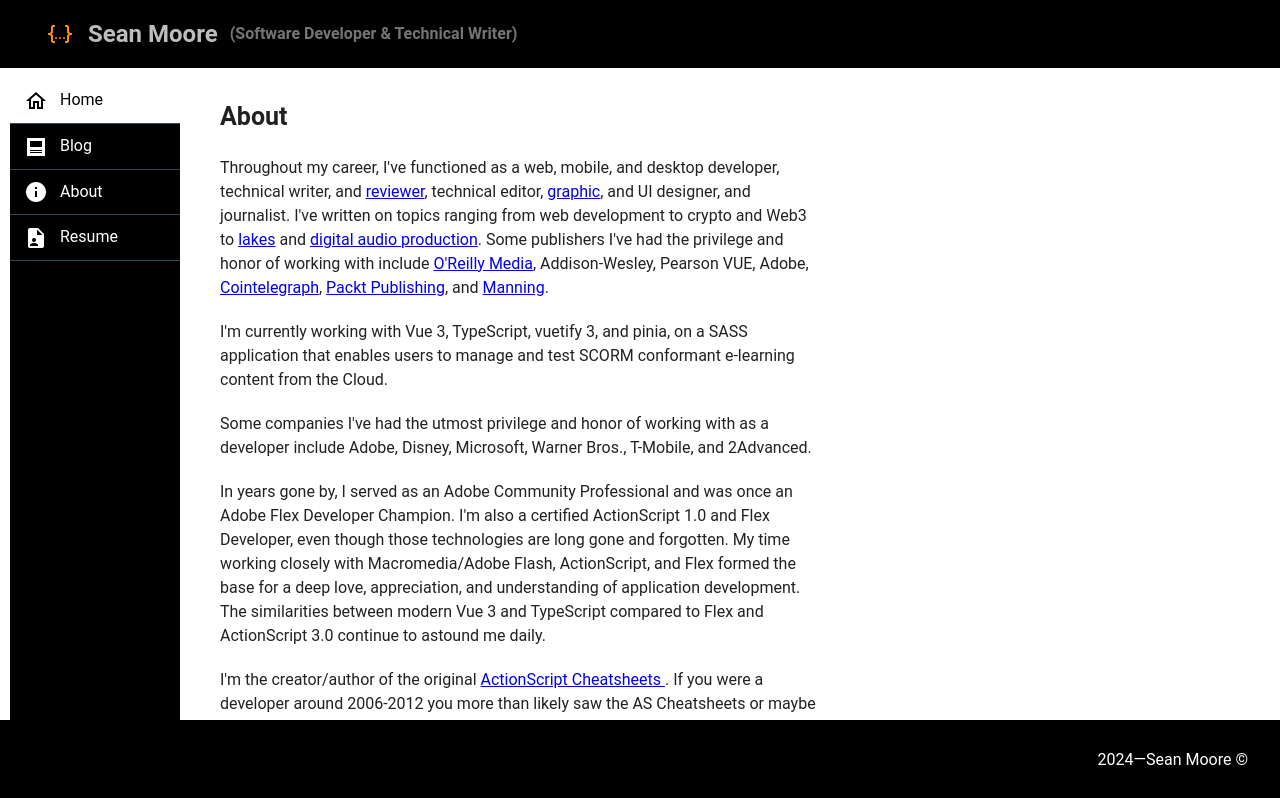
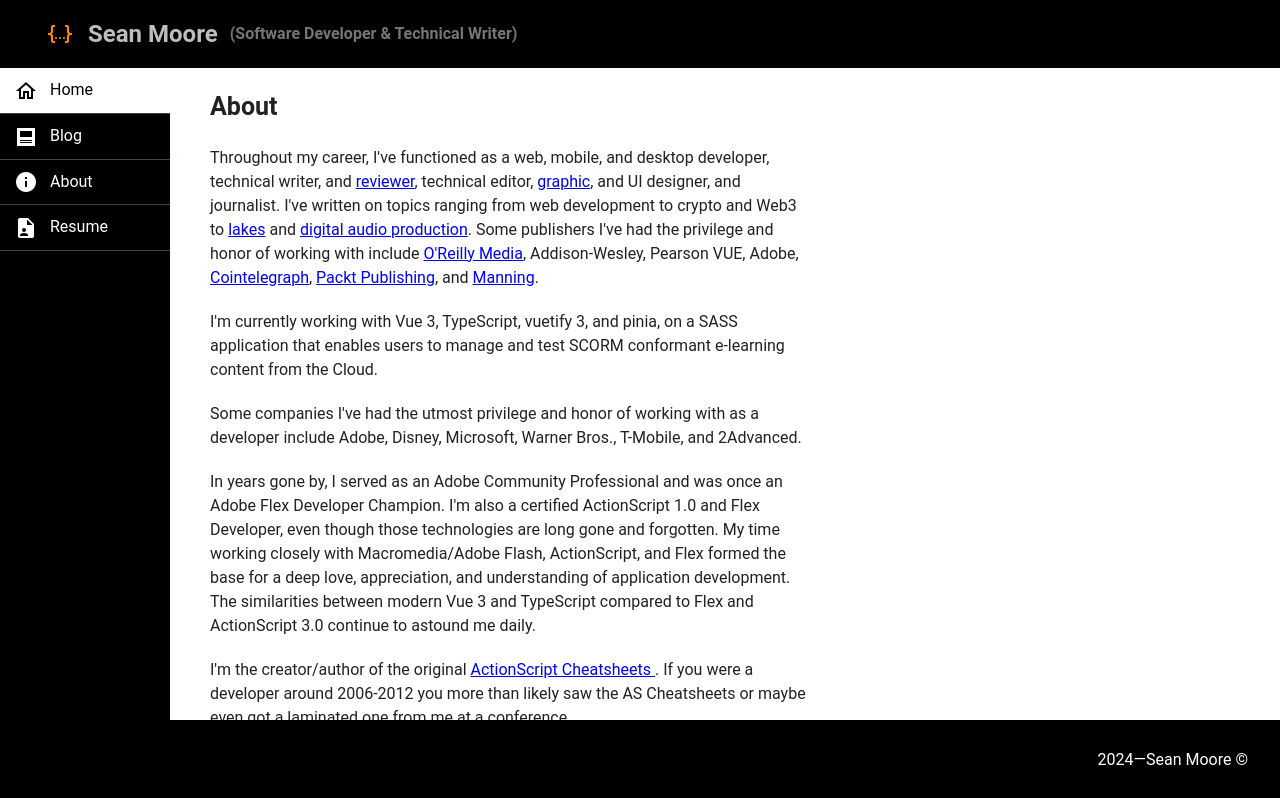
Before and after one commit to seanmooretechwriter/seanmooretechwriter.github.io, a Vue app: page /about in a window 1280 px wide. Shown: the top 798 px of the page. Built offline with nearby package versions, Linux system fonts and the light colour scheme.

Commit message:
refactor: Fix margin and clean up

```diff
--- a/src/App.vue
+++ b/src/App.vue
@@ -1,9 +1,9 @@
 <template>
   <v-app>
-    <Header :title="applicationTitle" :subtitle="applicationSubtitle" style=" height: 135px; " />
+    <Header :title="applicationTitle" :subtitle="applicationSubtitle" style="height: 135px; " />
     <v-main style=" height: 100%">
       <div class="container-fluid" style="height: 100%;" >
-        <div class="sidebar"  style="height: 100%;" >
+        <div class="sidebar" style="height: 100%;" >
           <NavigationMenu/>
         </div>
         <div class="main-content pl-10 pt-5">
@@ -45,7 +45,7 @@
 
 .container-fluid {
   display: flex;
-  margin: 10px;
+  margin: 0px;
   padding: 0;
 }
 
--- a/src/view/Home.vue
+++ b/src/view/Home.vue
@@ -1,6 +1,6 @@
 <template>
   <div class="mb-5 page-title">Home</div>
-  <div class="container">
+  <div class="container" style="width: 640px">
     Welcome to my website. It's always a work in progress. I've made some decent progress over the last few weeks.
     Take a look around and check out the blog! There's a couple posts in there and more to come.
   </div>
```
